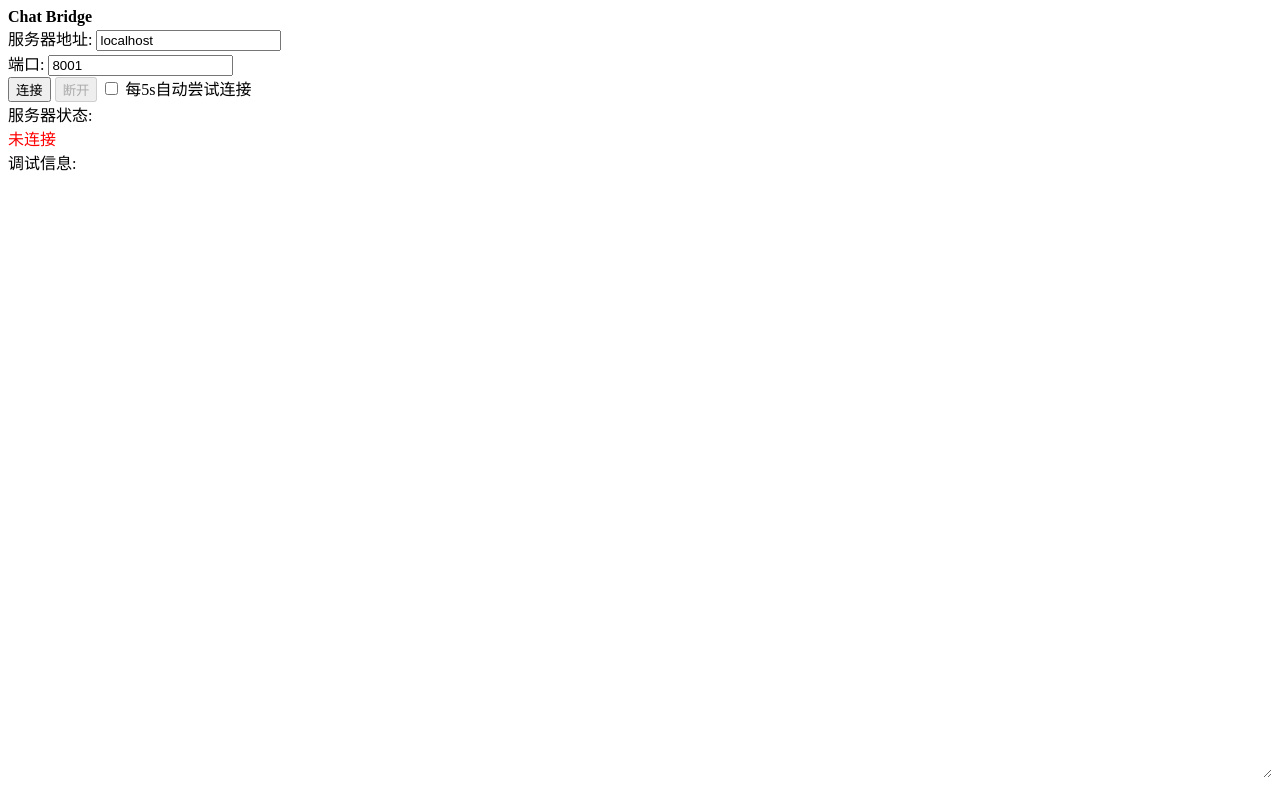
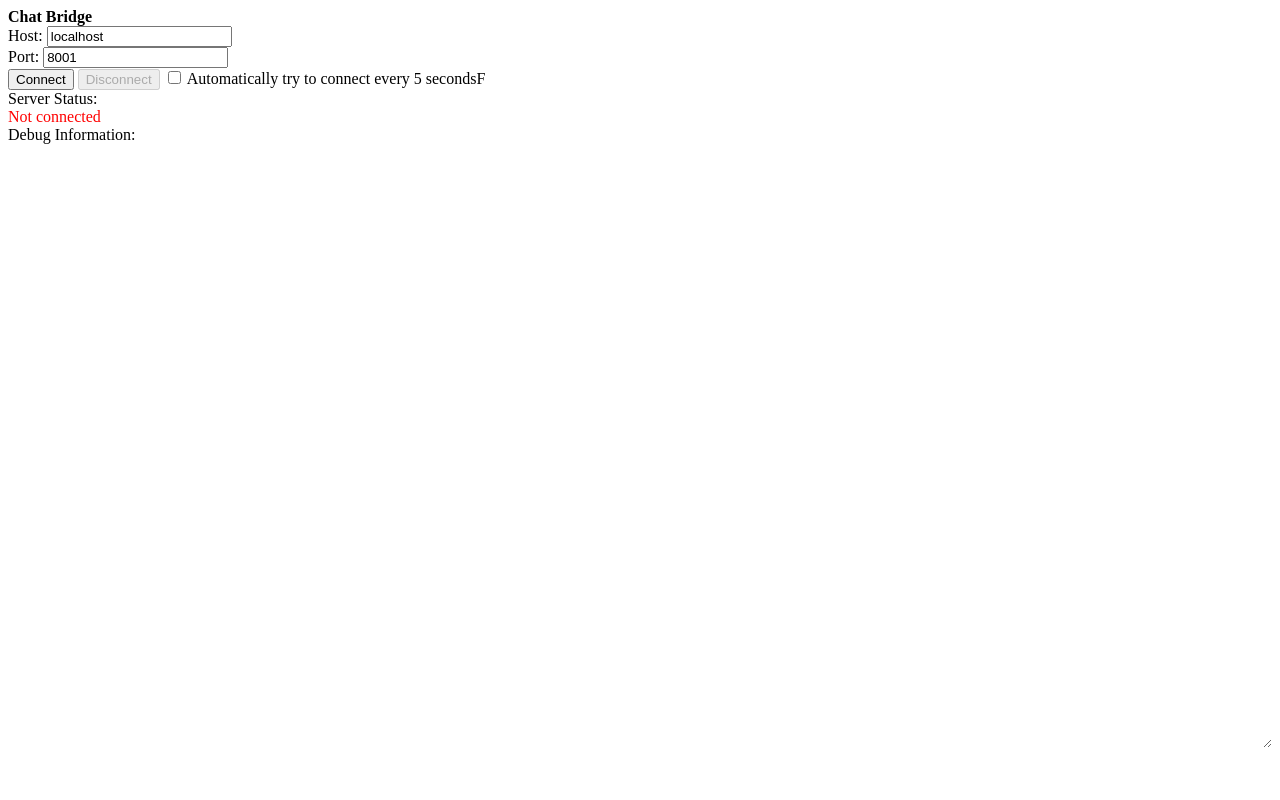
Before and after one commit to nyongrand/SillyTavern-WhatsApp, a plain HTML site: page index.html in a window 1280 px wide. Drawn offline with Linux system fonts and the light colour scheme.

Commit message:
Translate UI text from Chinese to English
All user interface labels, button values, and placeholder texts in index.html have been translated from Chinese to English for improved accessibility and usability for English-speaking users.

```diff
--- a/index.html
+++ b/index.html
@@ -8,41 +8,43 @@
             <div class="ChatBridgeExtension_connection">
                 <div class="ChatBridgeExtension_server_settings">
                     <div class="ChatBridgeExtension_url_input">
-                        <label>服务器地址:</label>
+                        <label>Host:</label>
                         <input type="text" id="ws_url" value="localhost" />
                     </div>
                     <div class="ChatBridgeExtension_port_input">
-                        <label>端口:</label>
+                        <label>Port:</label>
                         <input type="number" id="ws_port" value="8001" />
                     </div>
                 </div>
                 <div class="ChatBridgeExtension_controls">
-                    <input type="button" id="ws_connect" value="连接" />
-                    <input type="button" id="ws_disconnect" value="断开" disabled />
+                    <input type="button" id="ws_connect" value="Connect" />
+                    <input type="button" id="ws_disconnect" value="Disconnect" disabled />
                     <label>
-                        <input type="checkbox" id="ws_auto_connect"/>
-                        每5s自动尝试连接
+                        <input type="checkbox" id="ws_auto_connect" />
+                        Automatically try to connect every 5 secondsF
                     </label>
                 </div>
             </div>
             <div class="ChatBridgeExtension_status">
-                <label>服务器状态:</label>
-                <div id="ws_status" style="color: red;">未连接</div>
+                <label>Server Status:</label>
+                <div id="ws_status" style="color: red;">Not connected</div>
             </div>
             <div class="ChatBridgeExtension_debug">
-                <label>调试信息:</label>
-                <!-- 添加 debug_log 文本区域 -->
-                <textarea id="debug_log" rows="40" style="width: 100%; background-color: var(--background-color); color: var(--text-color); border: 1px solid var(--accent-color);" readonly></textarea>
+                <label>Debug Information:</label>
+                <!-- Add debug_log text area -->
+                <textarea id="debug_log" rows="40"
+                    style="width: 100%; background-color: var(--background-color); color: var(--text-color); border: 1px solid var(--accent-color);"
+                    readonly></textarea>
             </div>
-            <!-- 测试用区域
+            <!-- Test area
             <div class="flex-container flexnowrap">
                 <hr>
-                <h3>测试区域</h3>
+                <h3>Test area</h3>
                 <div class="flex-container flexnowrap">
                     <div style="margin: 10px 0; width: 100%;">
-                        <input type="text" id="test_message" placeholder="输入测试消息" style="width: 70%;">
-                        <input type="button" id="show_chat" value="显示当前聊天" class="menu_button">
-                        <input type="button" id="replace_chat" value="替换聊天" class="menu_button">
+                        <input type="text" id="test_message" placeholder="Enter a test message" style="width: 70%;">
+                        <input type="button" id="show_chat" value="Show current chat" class="menu_button">
+                        <input type="button" id="replace_chat" value="Replace Chat" class="menu_button">
                     </div>
                 </div>
             </div>
```
